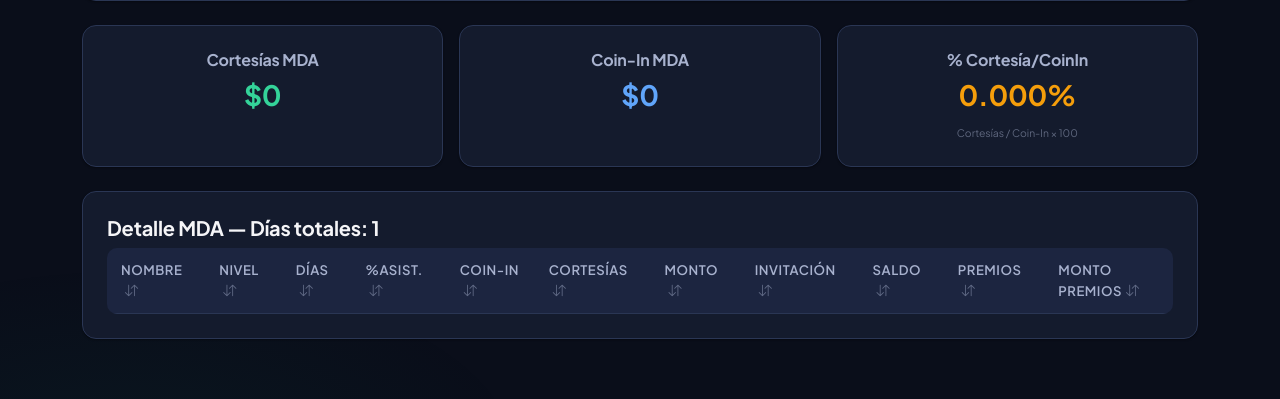
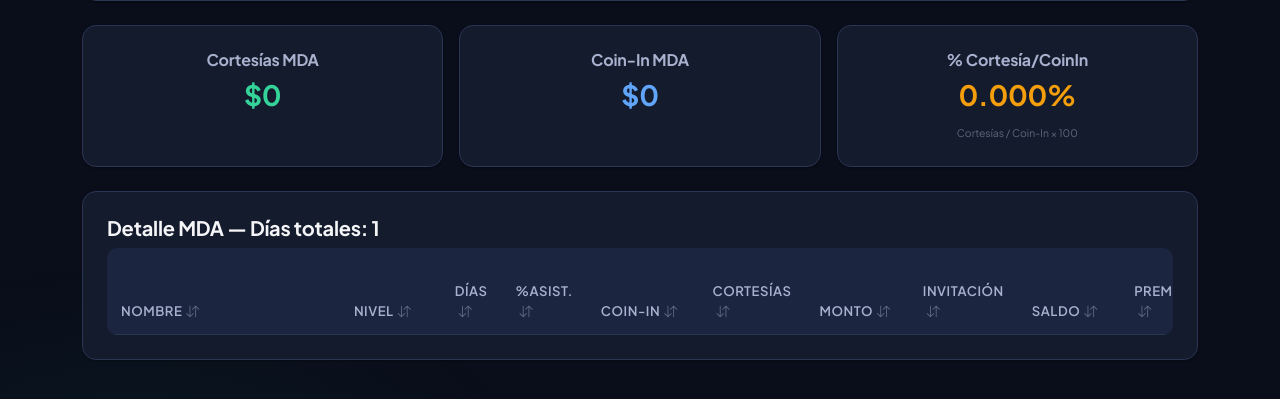
Before and after one commit to kennyAguilar/sgos-reportes, a Flask app: page /comps/control/invitaciones-mda in a window 1280 px wide. Shown: the part 340-739 px from the top of the page. Run offline with Flask 3, Linux system fonts and the light colour scheme; a user stored in the database is signed in; data that the repository does not hold is empty; some libraries are stand-ins or nearby versions.

Commit message:
style(MDA): ensanchar columna Nombre y evitar wrap en tabla de control

```diff
--- a/sgos_web/templates/comps/control_invitaciones_mda.html
+++ b/sgos_web/templates/comps/control_invitaciones_mda.html
@@ -82,7 +82,20 @@
   <div class="card-body">
     <h5 class="card-title">Detalle MDA — Días totales: {{ dias_totales }}</h5>
     <div class="table-responsive">
-      <table class="table table-dark table-striped table-hover table-sm sortable">
+      <table class="table table-dark table-striped table-hover table-sm sortable" style="min-width: 1200px;">
+        <colgroup>
+          <col style="width: 22%;">
+          <col style="width: 9%;">
+          <col style="width: 5%;">
+          <col style="width: 6%;">
+          <col style="width: 10%;">
+          <col style="width: 7%;">
+          <col style="width: 9%;">
+          <col style="width: 9%;">
+          <col style="width: 9%;">
+          <col style="width: 6%;">
+          <col style="width: 8%;">
+        </colgroup>
         <thead>
           <tr>
             <th>Nombre</th><th>Nivel</th><th>Días</th><th>%Asist.</th>
@@ -96,10 +109,10 @@
           {% set outer_idx = loop.index %}
           {% if jefe_actual and prods_por_cliente %}
           <tr class="caso-row {{ 'table-danger' if r.saldo < 0 else '' }}" data-caso="{{ outer_idx }}" style="cursor:pointer" title="Click para ver productos">
-            <td><i class="bi bi-chevron-right me-1 chevron-icon"></i>{{ r.nombre }}</td>
+            <td class="text-nowrap"><i class="bi bi-chevron-right me-1 chevron-icon"></i>{{ r.nombre }}</td>
           {% else %}
           <tr class="{{ 'table-danger' if r.saldo < 0 else '' }}">
-            <td>{{ r.nombre }}</td>
+            <td class="text-nowrap">{{ r.nombre }}</td>
           {% endif %}
             <td><span class="badge bg-info">{{ r.nivel }}</span></td>
             <td>{{ r.dias_asistidos }}</td>
```
